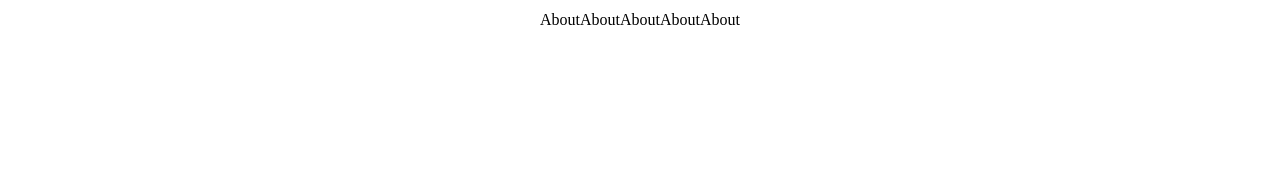
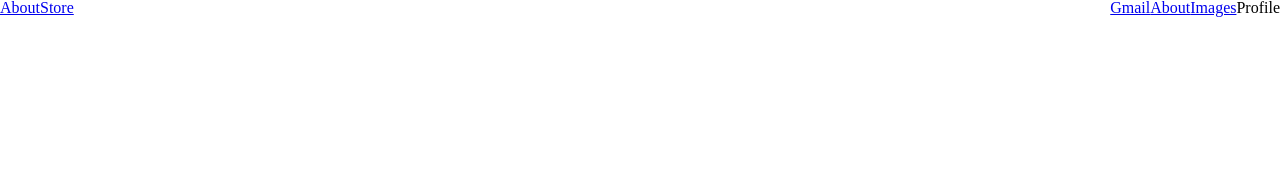
Before and after one commit to b-sass/google-homepage, a plain HTML site: page index.html in a window 1280 px wide. Shown: the top 192 px of the page. Drawn offline with Linux system fonts and the light colour scheme.

Commit message:
added links to the navigation bar

```diff
--- a/index.html
+++ b/index.html
@@ -9,7 +9,9 @@
     <link href="https://fonts.googleapis.com/icon?family=Material+Icons"
       rel="stylesheet">
 
-    <!-- css stylesheets-->
+    <!-- css stylesheets -->
+
+    <!-- reset stylesheet -->
     <link href="styles/reset.css" rel="stylesheet">
     <!-- main stylesheet -->
     <link href="styles/styleMain.css" rel="stylesheet">
@@ -30,11 +32,16 @@
 <body>
     <header>
         <nav>
-            <p>About</p>
-            <p>About</p>
-            <p>About</p>
-            <p>About</p>
-            <p>About</p>
+            <div class="navigation">
+                <a href="https://about.google/">About</a>
+                <a href="https://store.google.com/">Store</a>
+            </div>
+            <div class="navigation">
+                <a href="https:/mail.google.com/">Gmail</a>
+                <a href="https://about.google/">About</a>
+                <a href="https://www.google.co.uk/imghp">Images</a>
+                <p>Profile</p>
+            </div>
         </nav>
     </header>
     <main>
--- a/styles/styleHeader.css
+++ b/styles/styleHeader.css
@@ -0,0 +1,11 @@
+nav {
+    display: flex;
+    justify-content: space-between;
+
+}
+
+.navigation {
+    display: flex;
+
+
+}
--- a/styles/styleMain.css
+++ b/styles/styleMain.css
@@ -63,13 +63,6 @@
     border: 0px solid transparent;
 }
 
-nav {
-    display: flex;
-    height: 40px;
-    justify-content: center;
-    align-items: center;
-}
-
 .icon {
     margin-left: 10px;
     display: flex;
```
